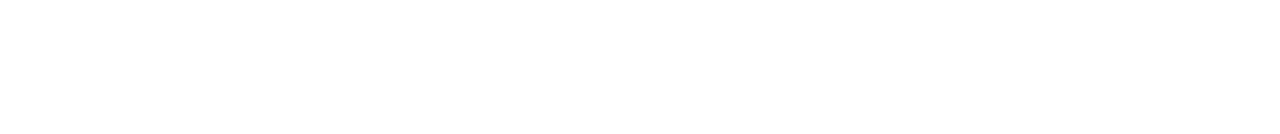
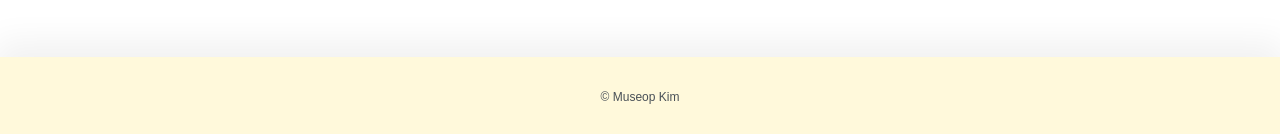
Before and after one commit to playthesong/song-request-frontend, a React (Create React App) app: page /musicsheets in a window 1280 px wide. Shown: the part 3341-3475 px from the top of the page. Before the commit the page ends 3269 px from the top, so only its background shows below. Built offline with nearby package versions, Linux system fonts and the light colour scheme.

Commit message:
[#2] Feat: Footer 컴포넌트 추가
전체 레이아웃을 위해 푸터 컴포넌트를  미리 추가.  임시  텍스트 입력

```diff
--- a/src/App.js
+++ b/src/App.js
@@ -7,6 +7,7 @@ import {
 } from "react-router-dom";
 import GlobalStyle from "./styles/GlobalStyle";
 import SongRequest from "./components/SongRequest";
+import Footer from "./components/Footer/Footer";
 
 function App() {
   return (
@@ -21,6 +22,7 @@ function App() {
           <Route path="/musicsheets" component={SongRequest} />
           <Redirect from="*" to="/" />
         </Switch>
+        <Footer />
       </Router>
     </>
   );
--- /dev/null
+++ b/src/components/Footer/Footer.jsx
@@ -0,0 +1,24 @@
+import React from "react";
+import styled from "styled-components";
+
+const Footer = () => {
+  return (
+    <FooterBlock>
+      <p className="copyright">&copy; Museop Kim</p>
+    </FooterBlock>
+  );
+};
+
+const FooterBlock = styled.div`
+  display: flex;
+  justify-content: center;
+  align-items: center;
+  width: 100%;
+  height: 8rem;
+  margin-top: 6rem;
+  background-color: #fff9db;
+  font-weight: 500;
+  box-shadow: 0px -10px 35px 5px #f1f1f1;
+`;
+
+export default Footer;
--- a/src/components/Main/MainTemplate.jsx
+++ b/src/components/Main/MainTemplate.jsx
@@ -6,10 +6,11 @@ const MainTemplate = ({ children }) => {
 };
 
 const MainTemplateBlock = styled.div`
-  max-width: 1100px;
+  width: 100%;
+  height: calc(100% - 16rem);
   display: flex;
   justify-content: center;
-  padding-top: 80px;
+  padding-top: 15rem;
 `;
 
 export default MainTemplate;
```
Also changed, not shown: src/components/Footer/index.js (added).
